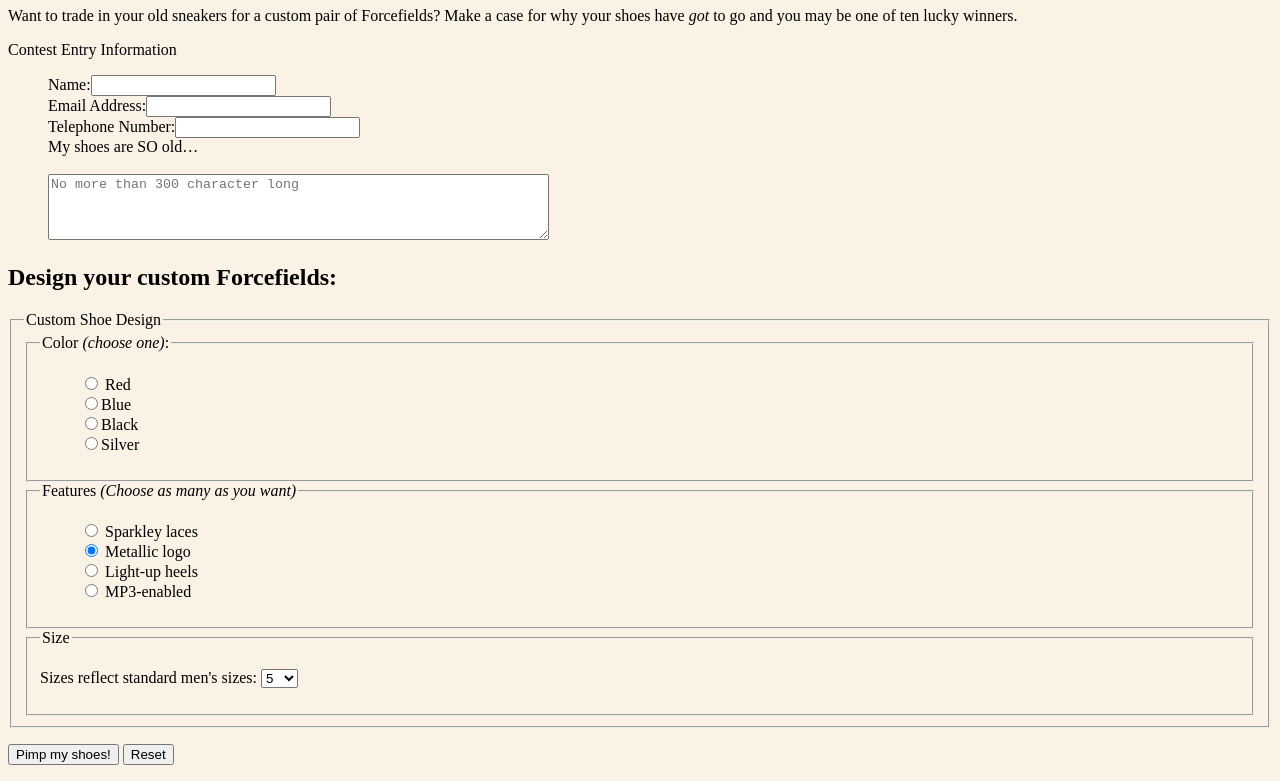
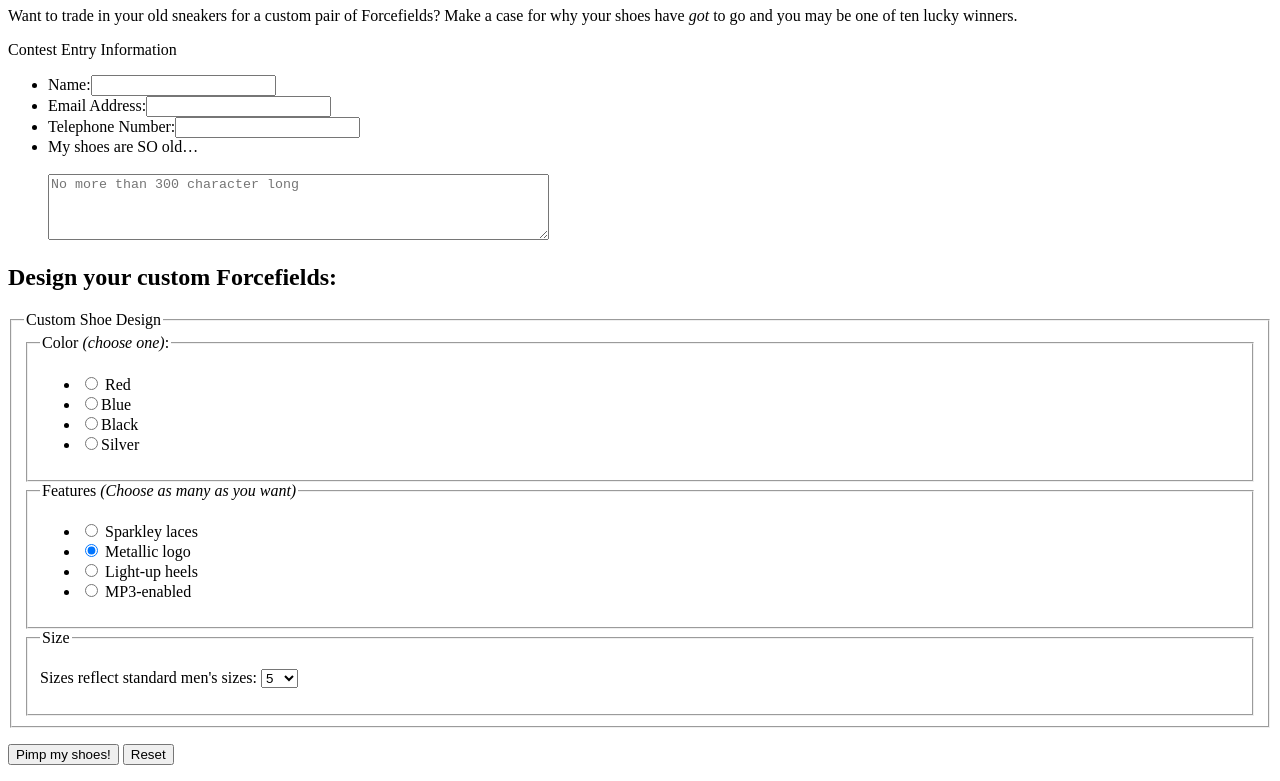
Before and after one commit to duyctk42/duyctk42.github.io, a plain HTML site: page Exercise_9.1 đến 9.4.html in a window 1280 px wide. Shown: the part 73-854 px from the top of the page. Drawn offline with Linux system fonts and the light colour scheme.

Commit message:
Update Exercise_9.1 đến 9.4.html

```diff
--- a/Exercise_9.1 đến 9.4.html
+++ b/Exercise_9.1 đến 9.4.html
@@ -3,12 +3,7 @@
 <head>
   <meta charset="utf-8" >
    <title>Contest Entry Form</title>
-   <style type="text/css">
-      ol, ul {
-     list-style-type: none;
-      }
-      body{background-color: #faf2e4;}
-   </style>
+
 </head>
 
 <body>
```
